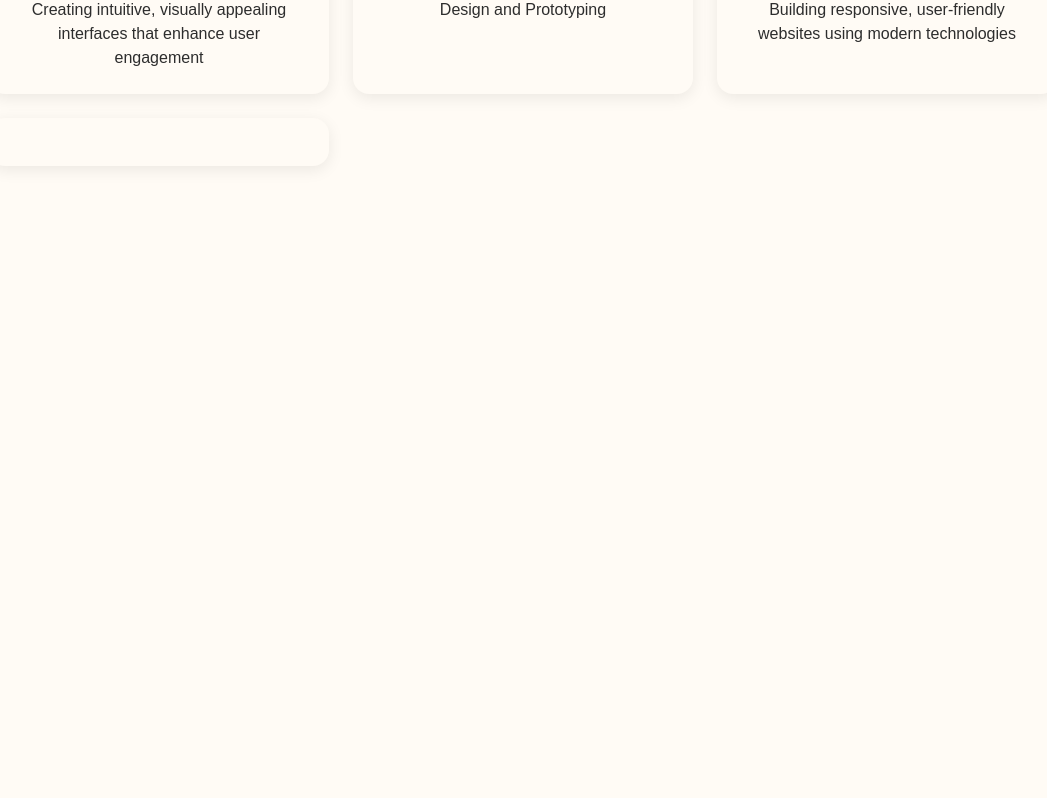
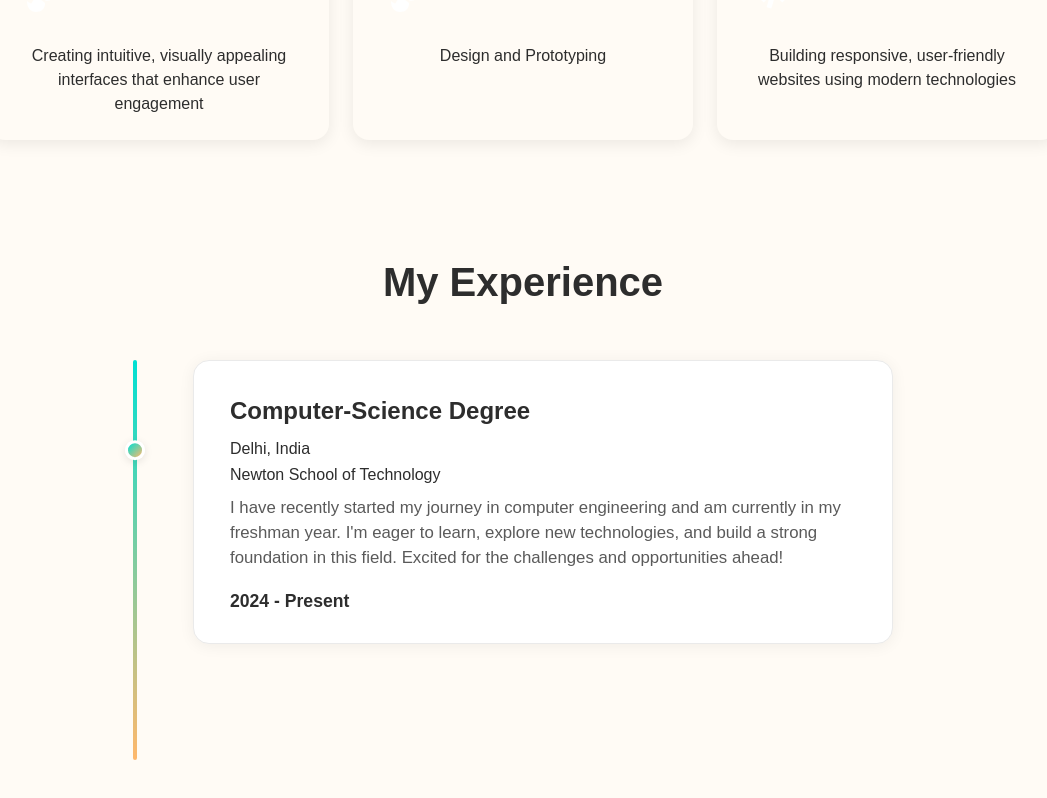
Before and after one commit to Nitanshu12/My-Portfolio, a React (Vite) app: page / in a window 1280 px wide. Shown: the part 1714-2512 px from the top of the page, without its empty margins (117-1164 px from the left). Before the commit the page ends 1928 px from the top, so only its background shows below. Built offline with nearby package versions, Linux system fonts and the light colour scheme.

Commit message:
Experience section

```diff
--- a/src/App.jsx
+++ b/src/App.jsx
@@ -2,6 +2,7 @@ import Navbar from './components/Navbar';
 import Hero from './components/Hero';
 import AssistSection from './components/AssistSection';
 import SkillsSection from './components/SkillsSection';
+import ExperienceSection from './components/ExperienceSection';
 import './index.css';
 
 function App() {
@@ -12,6 +13,7 @@ function App() {
         <Hero />
         <AssistSection />
         <SkillsSection />
+        <ExperienceSection />
       </main>
     </>
   )
--- /dev/null
+++ b/src/components/ExperienceSection.jsx
@@ -0,0 +1,45 @@
+import React, { useRef } from 'react';
+import { motion, useScroll, useTransform } from 'framer-motion';
+import '../styles/ExperienceSection.css';
+
+const experiences = [
+  {
+    title: 'Computer-Science Degree',
+    location: 'Delhi, India',
+    institution: 'Newton School of Technology',
+    description: `I have recently started my journey in computer engineering and am currently in my freshman year. I'm eager to learn, explore new technologies, and build a strong foundation in this field. Excited for the challenges and opportunities ahead!`,
+    date: '2024 - Present',
+  },
+  // Add more experiences here if needed
+];
+
+const ExperienceSection = () => {
+  const ref = useRef(null);
+  const { scrollYProgress } = useScroll({ target: ref, offset: ["start end", "end start"] });
+  const dotY = useTransform(scrollYProgress, [0, 1], [0, 400]); // Adjust 400 for timeline height
+
+  return (
+    <section className="experience-section" id="experience" ref={ref}>
+      <h2 className="experience-title">My Experience</h2>
+      <div className="timeline-container">
+        <motion.div className="timeline-dot" style={{ y: dotY }} />
+        <div className="timeline-line" />
+        <div className="timeline-cards">
+          {experiences.map((exp, idx) => (
+            <div className="timeline-card" key={idx}>
+              <h3>{exp.title}</h3>
+              <div className="timeline-meta">
+                <span>{exp.location}</span>
+                <span>{exp.institution}</span>
+              </div>
+              <p className="timeline-desc">{exp.description}</p>
+              <div className="timeline-date">{exp.date}</div>
+            </div>
+          ))}
+        </div>
+      </div>
+    </section>
+  );
+};
+
+export default ExperienceSection;
--- a/src/components/Navbar.jsx
+++ b/src/components/Navbar.jsx
@@ -10,8 +10,8 @@ const Navbar = () => {
         </div>
         <ul className="navbar-links">
           <li><a href="#home">Home</a></li>
-          <li><a href="#about">About</a></li>
           <li><a href="#projects">Projects</a></li>
+          <li><a href="#experience">Experience</a></li>
           <li><a href="#contact">Contact</a></li>
         </ul>
         <a href="#contact" className="navbar-cta">Hire Me</a>
--- a/src/components/SkillsSection.jsx
+++ b/src/components/SkillsSection.jsx
@@ -19,9 +19,6 @@ const skills = [
         description: 'Building responsive, user-friendly websites using modern technologies',
         icon: <FaCode size={36} />
     },
-    {
-
-    }
 ]
 const skillVariants = {
     offscreen: {
--- /dev/null
+++ b/src/styles/ExperienceSection.css
@@ -0,0 +1,117 @@
+.experience-section {
+  background: var(--bg-secondary);
+  padding: 64px 0 64px 0;
+  min-height: 60vh;
+  display: flex;
+  flex-direction: column;
+  align-items: center;
+}
+
+.experience-title {
+  font-size: 2.5rem;
+  font-weight: 800;
+  color: var(--text-primary);
+  margin-bottom: 48px;
+  text-align: center;
+}
+
+.timeline-container {
+  position: relative;
+  width: 100%;
+  max-width: 900px;
+  min-height: 400px;
+  display: flex;
+  align-items: flex-start;
+  justify-content: center;
+}
+
+.timeline-line {
+  position: absolute;
+  left: 60px;
+  top: 0;
+  width: 4px;
+  height: 100%;
+  background: linear-gradient(180deg, #00e0d3 0%, #ffb86c 100%);
+  border-radius: 2px;
+  z-index: 1;
+}
+
+.timeline-dot {
+  position: absolute;
+  left: 52px;
+  width: 20px;
+  height: 20px;
+  background: linear-gradient(135deg, #00e0d3 0%, #ffb86c 100%);
+  border-radius: 50%;
+  border: 3px solid #fff;
+  box-shadow: 0 2px 8px 0 rgba(0,0,0,0.10);
+  z-index: 2;
+}
+
+.timeline-cards {
+  margin-left: 120px;
+  width: 100%;
+  display: flex;
+  flex-direction: column;
+  gap: 32px;
+}
+
+.timeline-card {
+  background: #fff;
+  border-radius: 16px;
+  box-shadow: 0 2px 16px 0 rgba(0,0,0,0.06);
+  padding: 32px 36px 28px 36px;
+  color: var(--text-primary);
+  border: 1px solid var(--border-color);
+  max-width: 700px;
+  margin-bottom: 0;
+  text-align: left;
+}
+
+.timeline-card h3 {
+  font-size: 1.5rem;
+  font-weight: 700;
+  margin-bottom: 8px;
+}
+.timeline-meta {
+  font-size: 1rem;
+  color: var(--text-primary);
+  margin-bottom: 8px;
+  font-weight: 500;
+  display: flex;
+  flex-direction: column;
+  gap: 2px;
+}
+.timeline-desc {
+  color: var(--text-secondary);
+  font-size: 1.05rem;
+  margin-bottom: 18px;
+  margin-top: 8px;
+}
+.timeline-date {
+  font-size: 1.1rem;
+  font-weight: 600;
+  color: var(--text-primary);
+}
+
+@media (max-width: 700px) {
+  .timeline-container {
+    flex-direction: column;
+    align-items: flex-start;
+    min-height: 300px;
+  }
+  .timeline-line, .timeline-dot {
+    left: 20px;
+  }
+  .timeline-cards {
+    margin-left: 60px;
+    gap: 20px;
+  }
+  .timeline-card {
+    padding: 22px 14px 18px 18px;
+    max-width: 98vw;
+  }
+  .experience-title {
+    font-size: 2rem;
+  }
+}
--- a/src/styles/Skillssection.css
+++ b/src/styles/Skillssection.css
@@ -21,6 +21,26 @@
     transition: transform 0.3s ease;
 }
 .skills-card:hover {
-    transform: translateY(-8px);
+    transform: translateY(-5px);
     box-shadow: 0 8px 24px rgba(0,0,0,0.12);
 }
+.skills-card-icon {
+    display: flex;
+    align-items: center;
+    justify-content: center;
+    width: 64px;
+    height: 64px;
+    border-radius: 16px;
+    margin-bottom: 18px;
+    font-size: 2.2rem;
+    color: #fff;
+  }
+  .skill-icon-gradient1 {
+    background: linear-gradient(135deg, #ffb86c 0%, #ff6a6a 100%);
+  }
+  .skill-icon-gradient2 {
+    background: linear-gradient(135deg, #ff8cdd 0%, #ffb86c 100%);
+  }
+  .skill-icon-gradient3 {
+    background: linear-gradient(135deg, #6adfff 0%, #ffb86c 100%);
+  }
```
